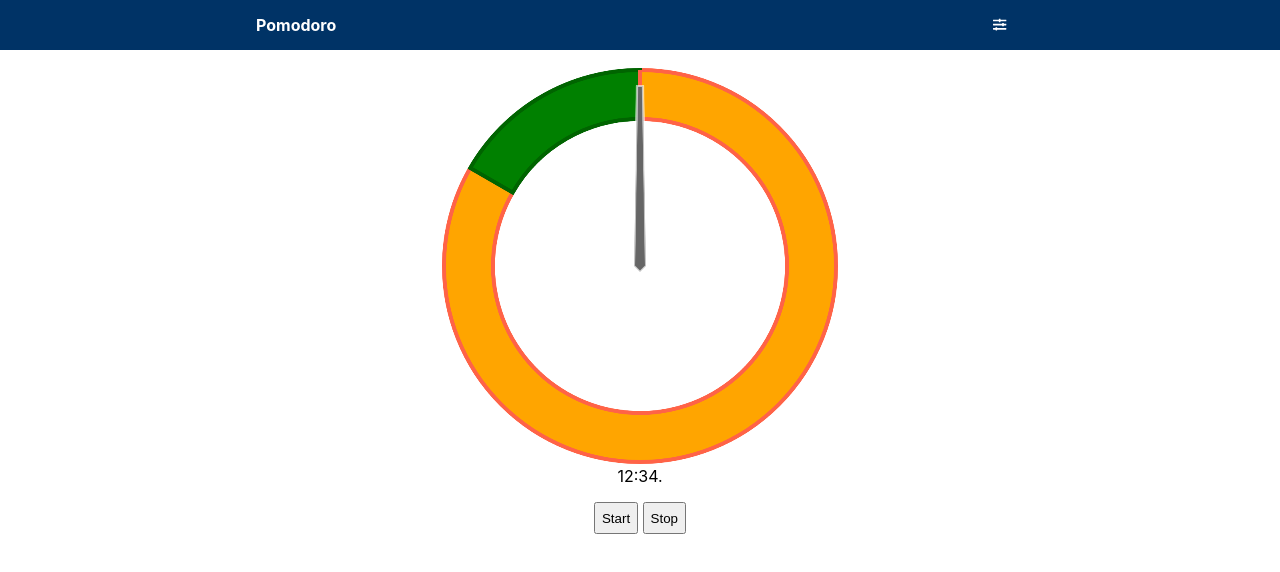
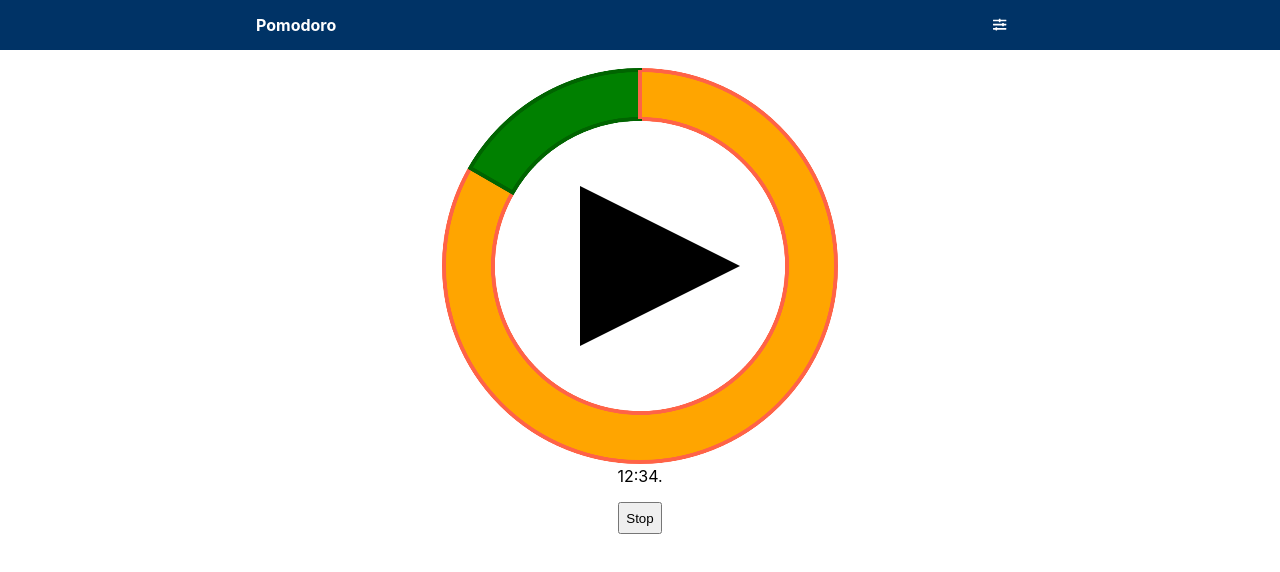
Before and after one commit to ginpei/pwa-pomodoro, a website with bundled scripts: page index.html in a window 1280 px wide. Built offline with nearby package versions, Linux system fonts and the light colour scheme.

Commit message:
add large start button

```diff
--- a/assets/PomodoroClockHand.js
+++ b/assets/PomodoroClockHand.js
@@ -52,6 +52,13 @@ export default class PomodoroClockHand {
   }
 
   _render () {
+    if (!this.props.active) {
+      this.props.el.hidden = true;
+      return;
+    }
+
+    this.props.el.hidden = false;
+
     const { degree } = this.props;
     if (Math.abs(this._lastDegree - degree) > 0.1) {
       this._lastDegree = degree;
--- a/assets/script.js
+++ b/assets/script.js
@@ -65,6 +65,7 @@ function main () {
   });
 
   const hand = new PomodoroClockHand({
+    active: false,
     el: findElement(document.body, 'clockHand'),
     degree: 0,
   });
@@ -84,8 +85,10 @@ function main () {
     onStatusChange: (status, old) => {
       console.log('# status', `${old} -> ${status}`);
       hand.updateProps({
+        active: status !== 'stop',
         degree: 0,
       });
+      elStart.dataset['hidden'] = String(status !== 'stop');
     },
     onUpdate: (progress) => hand.updateProps({
       degree: progress * 360,
@@ -118,7 +121,7 @@ function main () {
     onHistoryChange();
   });
 
-  /** @type {HTMLButtonElement} */
+  /** @type {SVGSVGElement} */
   const elStart = findElement(document.body, 'start');
   elStart.addEventListener('click', () => {
     timer.start();
--- a/assets/style.css
+++ b/assets/style.css
@@ -11,6 +11,10 @@ body {
 
 button {
   min-height: 2rem;
+}
+
+svg[data-hidden="true"] {
+  display: none;
 }
 
 .container {
@@ -109,7 +113,8 @@ button {
 }
 
 .pomodoro-circle,
-.pomodoro-clockHand {
+.pomodoro-clockHand,
+.pomodoro-start {
   height: 100%;
   left: 0;
   position: absolute;
--- a/index.d.ts
+++ b/index.d.ts
@@ -26,6 +26,7 @@ interface PomodoroCircleProps {
 }
 
 interface PomodoroClockHandProps {
+  active: boolean;
   el: HTMLCanvasElement;
   degree: number;
 }
--- a/index.html
+++ b/index.html
@@ -47,12 +47,21 @@
               class="pomodoro-clockHand"
               data-js="clockHand"
               height="1000"
+              hidden
               width="1000"
             ></canvas>
+            <svg class="pomodoro-start" viewBox="0 0 100 100" data-js="start">
+              <path
+                d="
+                  M 35 30
+                  L 75 50
+                  L 35 70
+                "
+              />
+            </svg>
           </div>
           <div class="pomodoro-digital" data-js="digitalClock">12:34.</div>
           <p>
-            <button data-js="start">Start</button>
             <button data-js="stop">Stop</button>
           </p>
         </div>
```
